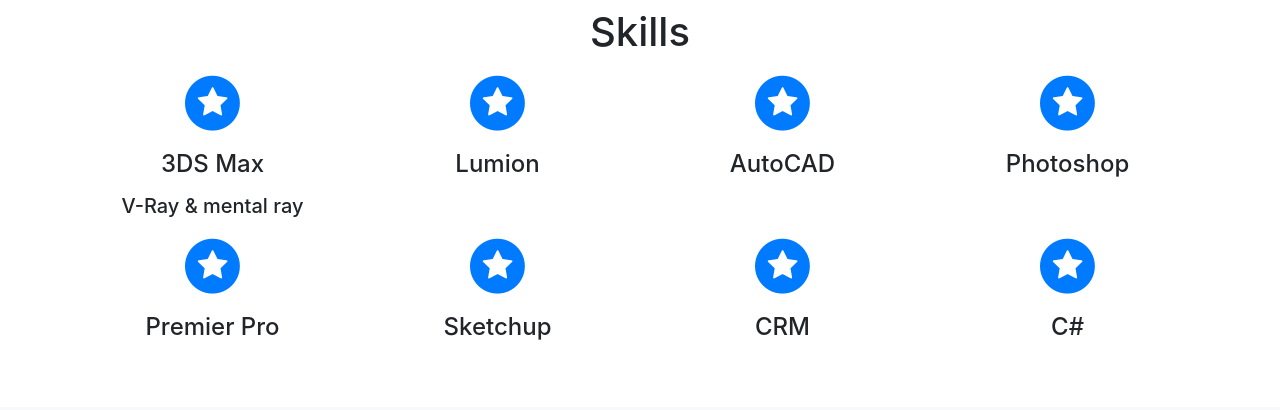
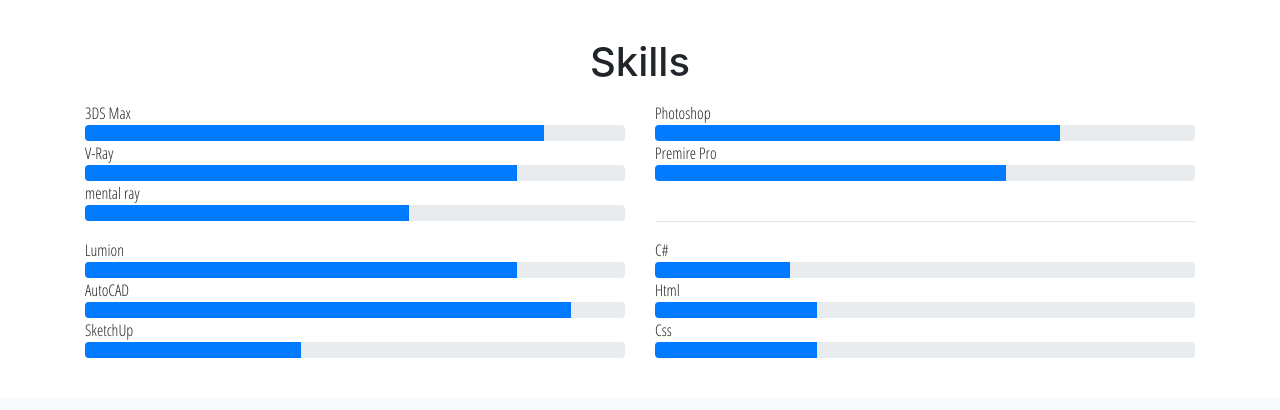
Before and after one commit to BethDouglas/NewPortfolio, a website with bundled scripts: page index.html in a window 1280 px wide. Shown: the part 585-995 px from the top of the page. Built offline with nearby package versions, Linux system fonts and the light colour scheme; a web font is replaced by a local one.

Commit message:
Changed Skills Section.

```diff
--- a/css/agency.css
+++ b/css/agency.css
@@ -43,7 +43,14 @@
     font-family: 'Open Sans Condensed', sans-serif; }
 @media (min-width: 768px) {
   section {
-    padding: 10px 0; } }
+    padding: 40px 0; } }
+
+.progress-bar {
+  background-color: #424C56;
+}
+span {
+  font-family: 'Open Sans Condensed', sans-serif;
+}
 
 .btn {
   font-family: 'Open Sans Condensed', sans-serif;
--- a/index.html
+++ b/index.html
@@ -73,6 +73,129 @@
     </header>
 
     <!-- Services change to skills -->
+<section id="services">
+<div class="container">
+          <div class="col-lg-12 text-center">
+            <h2 class="section-heading">Skills</h2>
+            <h4 class="section-subheading text-muted"></h4>
+          </div>
+
+<div class="row">
+  <div class="col-md-6">
+            <span>3DS Max</span>
+              <div class="progress">
+                <div class="progress-bar progress-bar-success" role="progressbar" aria-valuenow="85" aria-valuemin="0" aria-valuemax="100" style="width: 85%">
+                <span class="sr-only">85% Complete (success)</span>
+                </div>
+              </div>
+  </div>
+
+  <div class="col-md-6">
+            <span>Photoshop</span>
+            <div class="progress">
+              <div class="progress-bar progress-bar-success" role="progressbar" aria-valuenow="75" aria-valuemin="0" aria-valuemax="100" style="width: 75%">
+              <span class="sr-only">75% Complete (success)</span>
+              </div>
+            </div>
+  </div>
+</div>
+<div class="row">
+  <div class="col-md-6">
+            <span>V-Ray</span>
+            <div class="progress">
+              <div class="progress-bar progress-bar-success" role="progressbar" aria-valuenow="80" aria-valuemin="0" aria-valuemax="100" style="width: 80%">
+              <span class="sr-only">80% Complete (success)</span>
+              </div>
+            </div>
+  </div>
+
+  <div class="col-md-6">
+            <span>Premire Pro</span>
+            <div class="progress">
+              <div class="progress-bar progress-bar-success" role="progressbar" aria-valuenow="65" aria-valuemin="0" aria-valuemax="100" style="width: 65%">
+              <span class="sr-only">65% Complete (success)</span>
+              </div>
+            </div>
+  </div>
+</div>
+<div class="row">
+  <div class="col-md-6">
+            <span>mental ray</span>
+            <div class="progress">
+              <div class="progress-bar progress-bar-success" role="progressbar" aria-valuenow="60" aria-valuemin="0" aria-valuemax="100" style="width: 60%">
+              <span class="sr-only">60% Complete (success)</span>
+              </div>
+            </div>
+  </div>
+
+  <div class="col-md-6">
+            <span></span>
+            <br>
+            <div>
+              <hr />
+              </div>
+  </div>
+</div>
+<div class="row">
+  <div class="col-md-6">
+            <span>Lumion</span>
+            <div class="progress">
+              <div class="progress-bar progress-bar-success" role="progressbar" aria-valuenow="80" aria-valuemin="0" aria-valuemax="100" style="width: 80%">
+              <span class="sr-only">80% Complete (success)</span>
+              </div>
+            </div>
+  </div>
+
+  <div class="col-md-6">
+            <span>C#</span>
+            <div class="progress">
+              <div class="progress-bar progress-bar-success" role="progressbar" aria-valuenow="25" aria-valuemin="0" aria-valuemax="100" style="width: 25%">
+              <span class="sr-only">25% Complete (success)</span>
+              </div>
+            </div>
+  </div>
+</div>
+<div class="row">
+  <div class="col-md-6">
+            <span>AutoCAD</span>
+            <div class="progress">
+              <div class="progress-bar progress-bar-success" role="progressbar" aria-valuenow="90" aria-valuemin="0" aria-valuemax="100" style="width: 90%">
+              <span class="sr-only">90% Complete (success)</span>
+              </div>
+            </div>
+  </div>
+
+  <div class="col-md-6">
+            <span>Html</span>
+            <div class="progress">
+              <div class="progress-bar progress-bar-success" role="progressbar" aria-valuenow="30" aria-valuemin="0" aria-valuemax="100" style="width: 30%">
+              <span class="sr-only">30% Complete (danger)</span>
+              </div>
+            </div>
+  </div>
+</div>
+<div class="row">
+  <div class="col-md-6">
+            <span>SketchUp</span>
+            <div class="progress">
+              <div class="progress-bar progress-bar-success" role="progressbar" aria-valuenow="40" aria-valuemin="0" aria-valuemax="100" style="width: 40%">
+              <span class="sr-only">40% Complete (success)</span>
+              </div>
+            </div>
+  </div>
+  <div class="col-md-6">
+            <span>Css</span>
+            <div class="progress">
+              <div class="progress-bar progress-bar-success" role="progressbar" aria-valuenow="30" aria-valuemin="0" aria-valuemax="100" style="width: 30%">
+              <span class="sr-only">30% Complete (success)</span>
+              </div>
+            </div>
+  </div>
+</div>
+</div>
+</section>
+
+<!-- Services change to skills
     <section id="services">
       <div class="container">
         <div class="row">
@@ -156,7 +279,7 @@
           </div>
         </div>
       </div>
-    </section>
+    </section>-->
 
 <!-- Portfolio Grid -->
     <section class="bg-light" id="portfolio">
@@ -443,7 +566,7 @@
           <div class="col-md-4">
             <ul class="list-inline quicklinks">
               <li class="list-inline-item">
-                <span>Bloomington, IN</span>
+                <span>Bloomington | Indianapolis</span>
               </li>
             </ul>
           </div>
```
